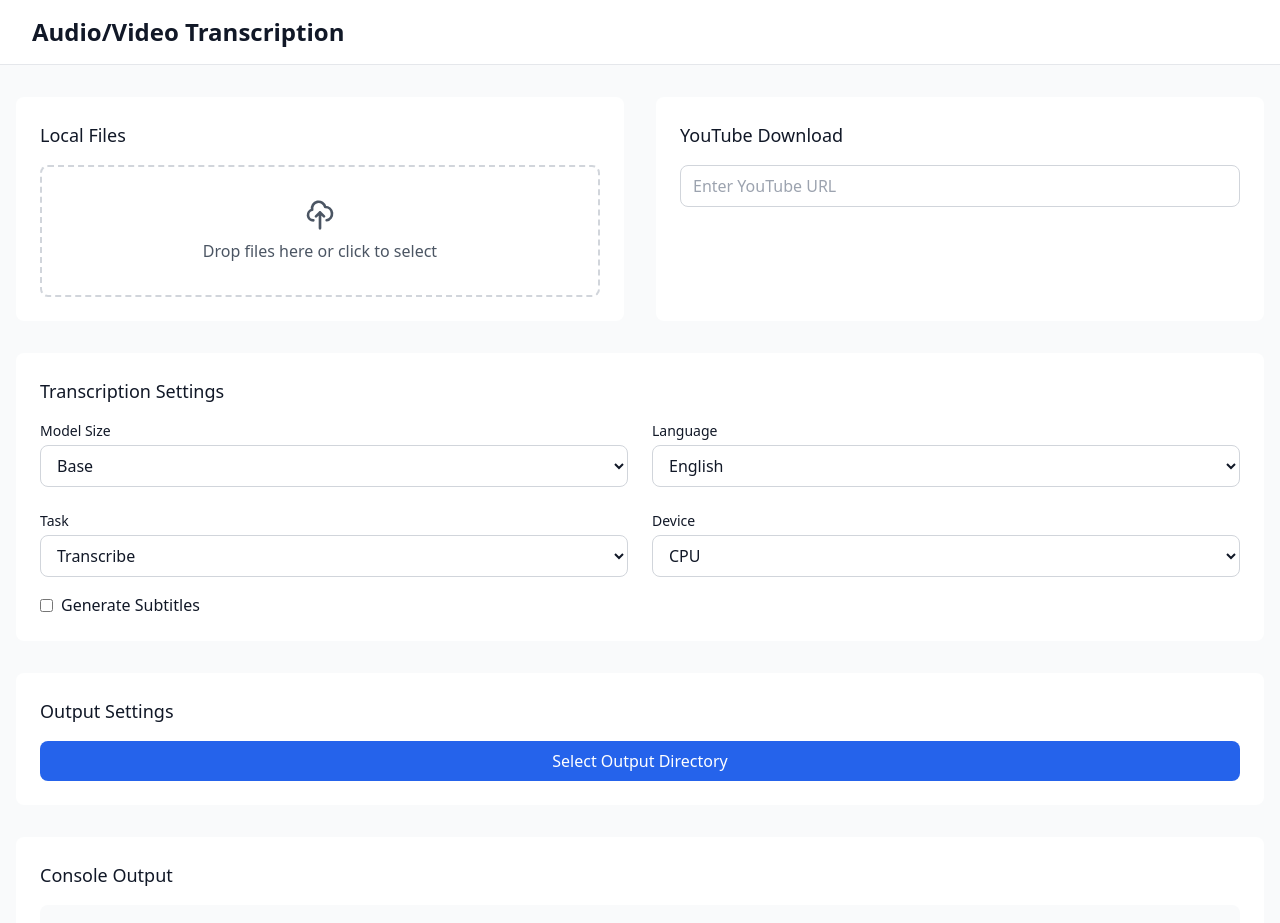
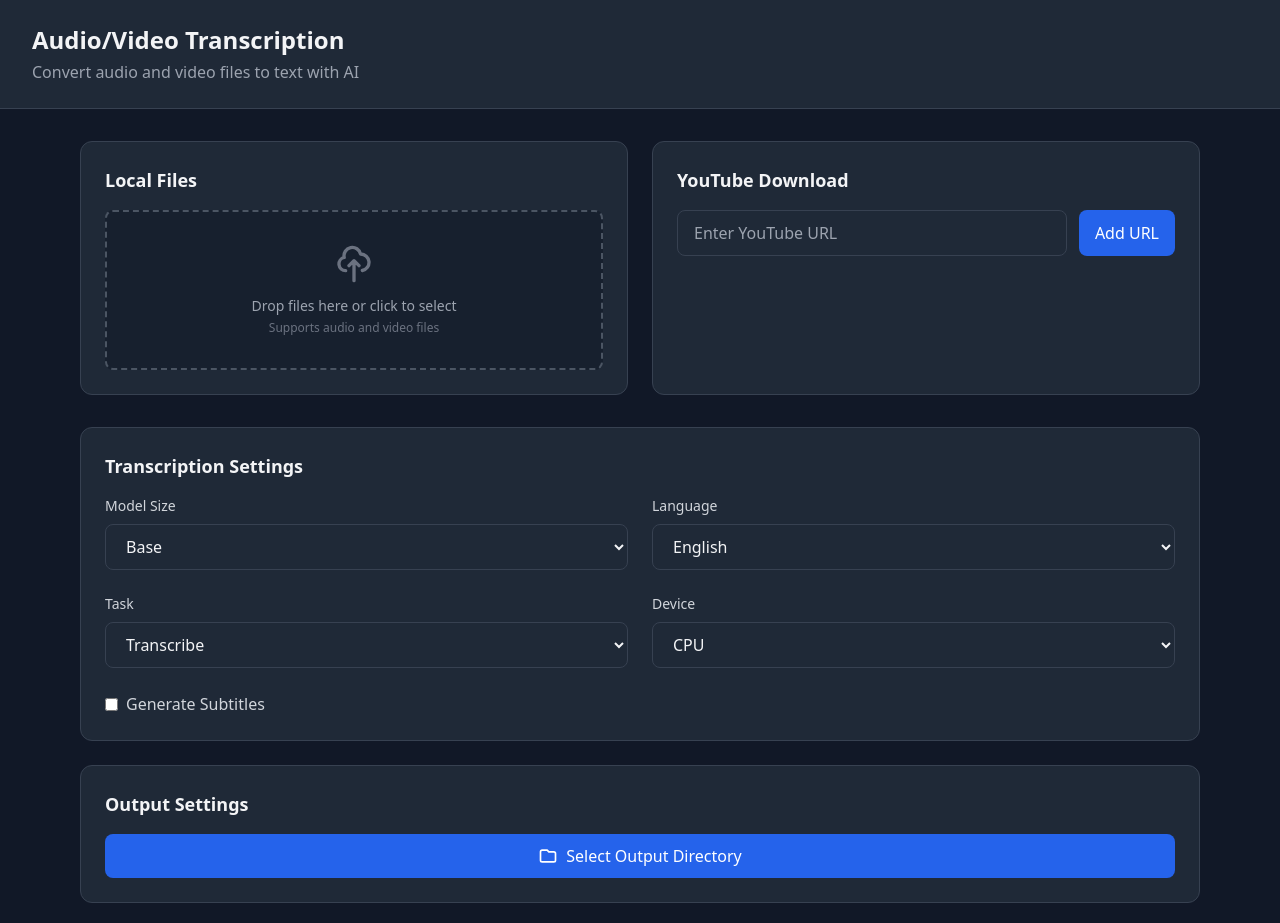
Before and after one commit to GooglyBlox/electron-whisper, a React (Vite) app: page / in a window 1280 px wide. Shown: the top 923 px of the page. Built offline with nearby package versions, Linux system fonts and the light colour scheme.

Commit message:
redesign for dark mode

```diff
--- a/src/App.jsx
+++ b/src/App.jsx
@@ -30,16 +30,18 @@ const App = () => {
   };
 
   return (
-    <div className="min-h-screen bg-gray-50 dark:bg-gray-900">
+    <div className="min-h-screen bg-gray-900">
       <Header />
-      <main className="container mx-auto px-4 py-8">
-        <div className="grid grid-cols-1 lg:grid-cols-2 gap-8">
+      <main className="container mx-auto px-4 py-8 max-w-6xl">
+        <div className="grid grid-cols-1 lg:grid-cols-2 gap-6">
           <FileInput onFilesSelected={handleFiles} />
           <YoutubeInput onUrlSubmit={handleYoutubeUrl} />
         </div>
-        <TranscriptionSettings />
-        <OutputSection />
-        <ConsoleOutput text={progress} />
+        <div className="mt-6 space-y-6">
+          <TranscriptionSettings />
+          <OutputSection />
+          <ConsoleOutput text={progress} />
+        </div>
       </main>
     </div>
   );
--- a/src/components/ConsoleOutput.jsx
+++ b/src/components/ConsoleOutput.jsx
@@ -10,13 +10,14 @@ export const ConsoleOutput = ({ text }) => {
   }, [text])
 
   return (
-    <div className="bg-white dark:bg-gray-800 rounded-lg p-6 mt-8">
-      <h2 className="text-lg font-medium mb-4">Console Output</h2>
+    <div className="card mt-8">
+      <h2 className="text-lg font-semibold mb-4">Console Output</h2>
       <pre
         ref={outputRef}
-        className="bg-gray-50 dark:bg-gray-900 p-4 rounded-lg h-64 overflow-auto font-mono text-sm text-gray-800 dark:text-gray-200"
+        className="bg-gray-900 p-4 rounded-lg h-64 overflow-auto font-mono
+                   text-sm text-gray-300 border border-gray-700"
       >
-        {text || "No output yet..."}
+        {text || "Waiting for input..."}
       </pre>
     </div>
   )
--- a/src/components/FileInput.jsx
+++ b/src/components/FileInput.jsx
@@ -37,10 +37,12 @@ export const FileInput = ({ onFilesSelected }) => {
   );
 
   return (
-    <div className="bg-white dark:bg-gray-800 rounded-lg p-6">
-      <h2 className="text-lg font-medium mb-4">Local Files</h2>
+    <div className="card">
+      <h2 className="text-lg font-semibold mb-4">Local Files</h2>
       <div
-        className="border-2 border-dashed border-gray-300 dark:border-gray-600 rounded-lg p-8 text-center"
+        className="border-2 border-dashed border-gray-600 hover:border-gray-500
+                   rounded-lg p-8 text-center transition-colors cursor-pointer
+                   bg-gray-900/50"
         onDrop={handleDrop}
         onDragOver={handleDragOver}
       >
@@ -54,11 +56,11 @@ export const FileInput = ({ onFilesSelected }) => {
         />
         <label
           htmlFor="fileInput"
-          className="cursor-pointer text-gray-600 dark:text-gray-400"
+          className="cursor-pointer text-gray-400 hover:text-gray-300 transition-colors"
         >
           <div className="flex flex-col items-center">
             <svg
-              className="w-8 h-8 mb-2"
+              className="w-10 h-10 mb-3 text-gray-500"
               fill="none"
               stroke="currentColor"
               viewBox="0 0 24 24"
@@ -70,7 +72,10 @@ export const FileInput = ({ onFilesSelected }) => {
                 d="M7 16a4 4 0 01-.88-7.903A5 5 0 1115.9 6L16 6a5 5 0 011 9.9M15 13l-3-3m0 0l-3 3m3-3v12"
               />
             </svg>
-            <span>Drop files here or click to select</span>
+            <span className="text-sm">Drop files here or click to select</span>
+            <span className="text-xs text-gray-500 mt-1">
+              Supports audio and video files
+            </span>
           </div>
         </label>
       </div>
--- a/src/components/Header.jsx
+++ b/src/components/Header.jsx
@@ -1,11 +1,14 @@
 import React from "react"
 
 export const Header = () => (
-  <header className="bg-white dark:bg-gray-800 border-b border-gray-200 dark:border-gray-700">
-    <div className="max-w-7xl mx-auto px-4 sm:px-6 lg:px-8 py-4">
-      <h1 className="text-2xl font-semibold text-gray-900 dark:text-white">
+  <header className="bg-gray-800 border-b border-gray-700">
+    <div className="max-w-7xl mx-auto px-4 sm:px-6 lg:px-8 py-6">
+      <h1 className="text-2xl font-bold text-gray-100">
         Audio/Video Transcription
       </h1>
+      <p className="text-gray-400 mt-1">
+        Convert audio and video files to text with AI
+      </p>
     </div>
   </header>
 )
--- a/src/components/OutputSection.jsx
+++ b/src/components/OutputSection.jsx
@@ -12,15 +12,34 @@ export const OutputSection = () => {
   }
 
   return (
-    <div className="bg-white dark:bg-gray-800 rounded-lg p-6 mt-8">
-      <h2 className="text-lg font-medium mb-4">Output Settings</h2>
+    <div className="card mt-8">
+      <h2 className="text-lg font-semibold mb-4">Output Settings</h2>
       <div className="space-y-4">
-        <button onClick={handleSelectDirectory} className="btn-primary w-full">
+        <button
+          onClick={handleSelectDirectory}
+          className="btn-primary w-full flex items-center justify-center gap-2"
+        >
+          <svg
+            className="w-5 h-5"
+            fill="none"
+            stroke="currentColor"
+            viewBox="0 0 24 24"
+          >
+            <path
+              strokeLinecap="round"
+              strokeLinejoin="round"
+              strokeWidth={2}
+              d="M3 7v10a2 2 0 002 2h14a2 2 0 002-2V9a2 2 0 00-2-2h-6l-2-2H5a2 2 0 00-2 2z"
+            />
+          </svg>
           Select Output Directory
         </button>
         {outputDirectory && (
-          <div className="text-sm text-gray-600 dark:text-gray-400 truncate">
-            Output Directory: {outputDirectory}
+          <div className="bg-gray-900/50 p-3 rounded-lg border border-gray-700">
+            <div className="text-sm text-gray-400 mb-1">Output Directory:</div>
+            <div className="text-sm text-gray-300 break-all font-mono">
+              {outputDirectory}
+            </div>
           </div>
         )}
       </div>
--- a/src/components/TranscriptionSettings.jsx
+++ b/src/components/TranscriptionSettings.jsx
@@ -5,11 +5,13 @@ export const TranscriptionSettings = () => {
   const { settings, updateSettings } = useStore();
 
   return (
-    <div className="bg-white dark:bg-gray-800 rounded-lg p-6 mt-8">
-      <h2 className="text-lg font-medium mb-4">Transcription Settings</h2>
+    <div className="card mt-8">
+      <h2 className="text-lg font-semibold mb-4">Transcription Settings</h2>
       <div className="grid grid-cols-1 md:grid-cols-2 gap-6">
         <div>
-          <label className="block text-sm font-medium mb-1">Model Size</label>
+          <label className="block text-sm font-medium text-gray-300 mb-2">
+            Model Size
+          </label>
           <select
             value={settings.modelSize}
             onChange={(e) => updateSettings({ modelSize: e.target.value })}
@@ -22,7 +24,9 @@ export const TranscriptionSettings = () => {
           </select>
         </div>
         <div>
-          <label className="block text-sm font-medium mb-1">Language</label>
+          <label className="block text-sm font-medium text-gray-300 mb-2">
+            Language
+          </label>
           <select
             value={settings.language}
             onChange={(e) => updateSettings({ language: e.target.value })}
@@ -34,7 +38,9 @@ export const TranscriptionSettings = () => {
           </select>
         </div>
         <div>
-          <label className="block text-sm font-medium mb-1">Task</label>
+          <label className="block text-sm font-medium text-gray-300 mb-2">
+            Task
+          </label>
           <select
             value={settings.task}
             onChange={(e) => updateSettings({ task: e.target.value })}
@@ -45,7 +51,9 @@ export const TranscriptionSettings = () => {
           </select>
         </div>
         <div>
-          <label className="block text-sm font-medium mb-1">Device</label>
+          <label className="block text-sm font-medium text-gray-300 mb-2">
+            Device
+          </label>
           <select
             value={settings.device}
             onChange={(e) => updateSettings({ device: e.target.value })}
@@ -56,15 +64,16 @@ export const TranscriptionSettings = () => {
           </select>
         </div>
       </div>
-      <div className="mt-4">
-        <label className="flex items-center space-x-2">
+      <div className="mt-6">
+        <label className="flex items-center space-x-2 cursor-pointer">
           <input
             type="checkbox"
             checked={settings.addSubtitles}
             onChange={(e) => updateSettings({ addSubtitles: e.target.checked })}
-            className="rounded border-gray-300 text-blue-600 focus:ring-blue-500"
+            className="rounded border-gray-600 bg-gray-700 text-blue-500
+                     focus:ring-blue-500 focus:ring-offset-gray-900"
           />
-          <span>Generate Subtitles</span>
+          <span className="text-gray-300">Generate Subtitles</span>
         </label>
       </div>
     </div>
--- a/src/components/YoutubeInput.jsx
+++ b/src/components/YoutubeInput.jsx
@@ -25,26 +25,39 @@ export const YoutubeInput = ({ onUrlSubmit }) => {
   }, [])
 
   return (
-    <div className="bg-white dark:bg-gray-800 rounded-lg p-6">
-      <h2 className="text-lg font-medium mb-4">YouTube Download</h2>
+    <div className="card">
+      <h2 className="text-lg font-semibold mb-4">YouTube Download</h2>
       <form onSubmit={handleSubmit} className="space-y-4">
+        <div className="flex gap-3">
           <input
             type="text"
             value={url}
             onChange={(e) => setUrl(e.target.value)}
             placeholder="Enter YouTube URL"
-          className="input-field"
+            className="input-field flex-1"
           />
+          <button
+            type="submit"
+            className="btn-primary whitespace-nowrap"
+          >
+            Add URL
+          </button>
+        </div>
+
         <div className="space-y-2">
           {urls.map((url, index) => (
             <div
               key={index}
-              className="flex items-center justify-between bg-gray-50 dark:bg-gray-700 p-2 rounded"
+              className="flex items-center justify-between bg-gray-900/50
+                         p-3 rounded-lg border border-gray-700"
             >
-              <span className="truncate flex-1">{url}</span>
+              <span className="truncate flex-1 text-gray-300 text-sm">{url}</span>
               <button
                 onClick={() => removeUrl(index)}
-                className="ml-2 text-red-600 hover:text-red-800 dark:text-red-400"
+                className="ml-2 text-gray-400 hover:text-red-400
+                         transition-colors p-1 rounded-lg
+                         hover:bg-gray-800"
+                type="button"
               >
                 <svg
                   className="w-5 h-5"
@@ -69,7 +82,7 @@ export const YoutubeInput = ({ onUrlSubmit }) => {
             onClick={handleProcess}
             className="btn-primary w-full"
           >
-            Process URLs
+            Process {urls.length} URL{urls.length !== 1 ? 's' : ''}
           </button>
         )}
       </form>
--- a/src/styles/globals.css
+++ b/src/styles/globals.css
@@ -4,20 +4,25 @@
 
 @layer base {
   body {
-    @apply bg-gray-50 dark:bg-gray-900 text-gray-900 dark:text-white;
+    @apply bg-gray-900 text-gray-100;
   }
 }
 
 @layer components {
   .btn-primary {
-    @apply px-4 py-2 bg-blue-600 text-white rounded-lg hover:bg-blue-700
-           focus:outline-none focus:ring-2 focus:ring-blue-500 focus:ring-offset-2
-           transition-colors disabled:opacity-50;
+    @apply px-4 py-2.5 bg-blue-600 text-white rounded-lg
+           hover:bg-blue-700 focus:outline-none focus:ring-2
+           focus:ring-blue-500 focus:ring-offset-2 focus:ring-offset-gray-900
+           transition-colors disabled:opacity-50 font-medium;
   }
 
   .input-field {
-    @apply w-full px-3 py-2 bg-white dark:bg-gray-800 border border-gray-300
-           dark:border-gray-700 rounded-lg focus:outline-none focus:ring-2
-           focus:ring-blue-500 dark:focus:ring-blue-400;
+    @apply w-full px-4 py-2.5 bg-gray-800 border border-gray-700
+           rounded-lg focus:outline-none focus:ring-2
+           focus:ring-blue-500 text-gray-100 placeholder-gray-400;
+  }
+
+  .card {
+    @apply bg-gray-800 rounded-xl p-6 border border-gray-700;
   }
 }
```
Lines whose indentation alone changed are shown as unchanged.
